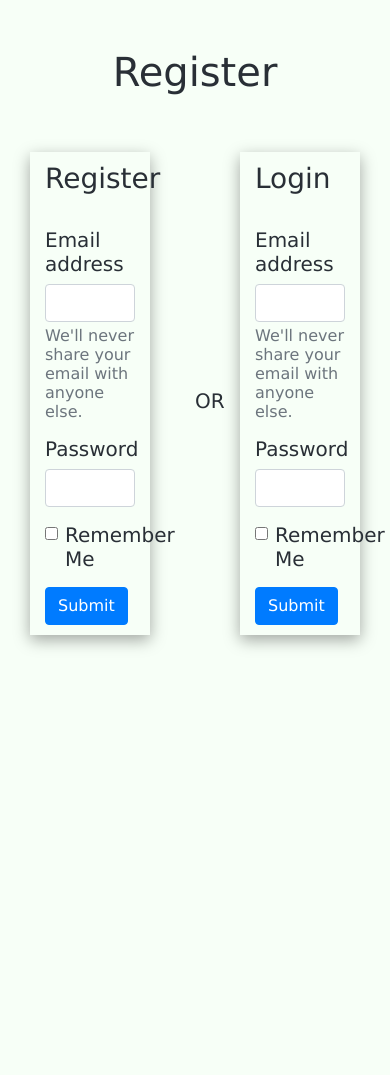
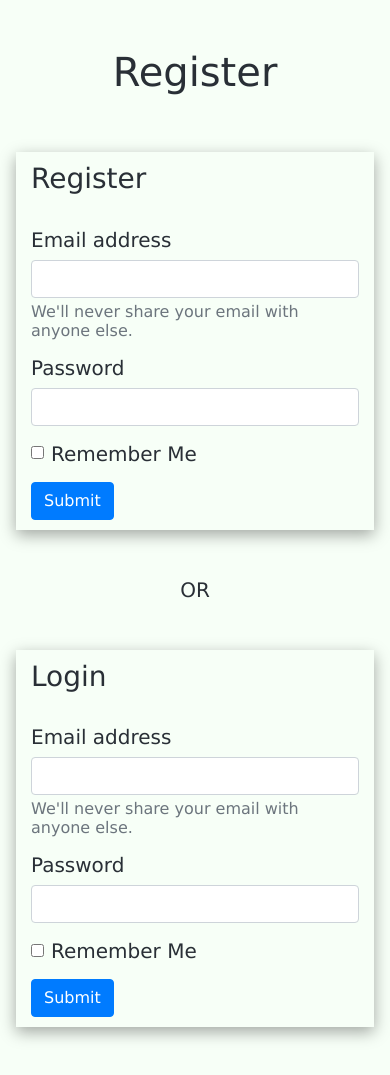
Before and after one commit to mkhernandez/portfolio, a Node server app: page /register in a window 390 px wide. Shown: the part 56-1131 px from the top of the page. Before the commit the page ends 704 px from the top, so only its background shows below. Run offline with Node 20, Linux system fonts and the light colour scheme.

Commit message:
Updated Register.ejs File: Forms Mobile Responsive

```diff
--- a/views/register.ejs
+++ b/views/register.ejs
@@ -7,10 +7,10 @@
    </div>
 </div>
 
-<div class="container mt-5">
-   <div class="d-flex flex-row">
-      <div class="col-5">
-         <form class="col-12 mb-3">
+<div class="container mt-5 px-3 px-sm-0">
+   <div class="row">
+      <div class="col-12 col-lg-5">
+         <form class="col-12 mb-5">
             <div class="form-group">
                <h3>Register</h3></br>
                <label for="exampleInputEmail1">Email address</label>
@@ -28,10 +28,10 @@
             <button type="submit" class="btn btn-primary">Submit</button>
          </form>
       </div>
-      <div class="col-2 d-flex align-items-center">
+      <div class="col-12 col-lg-2 d-flex align-items-center mb-5">
          <span class="col-12 mx-auto text-center">OR</span>
       </div>
-      <div class="col-5">
+      <div class="col-12 col-lg-5 mb-5">
          <form class="col-12">
             <div class="form-group">
                <h3>Login</h3></br>
```
